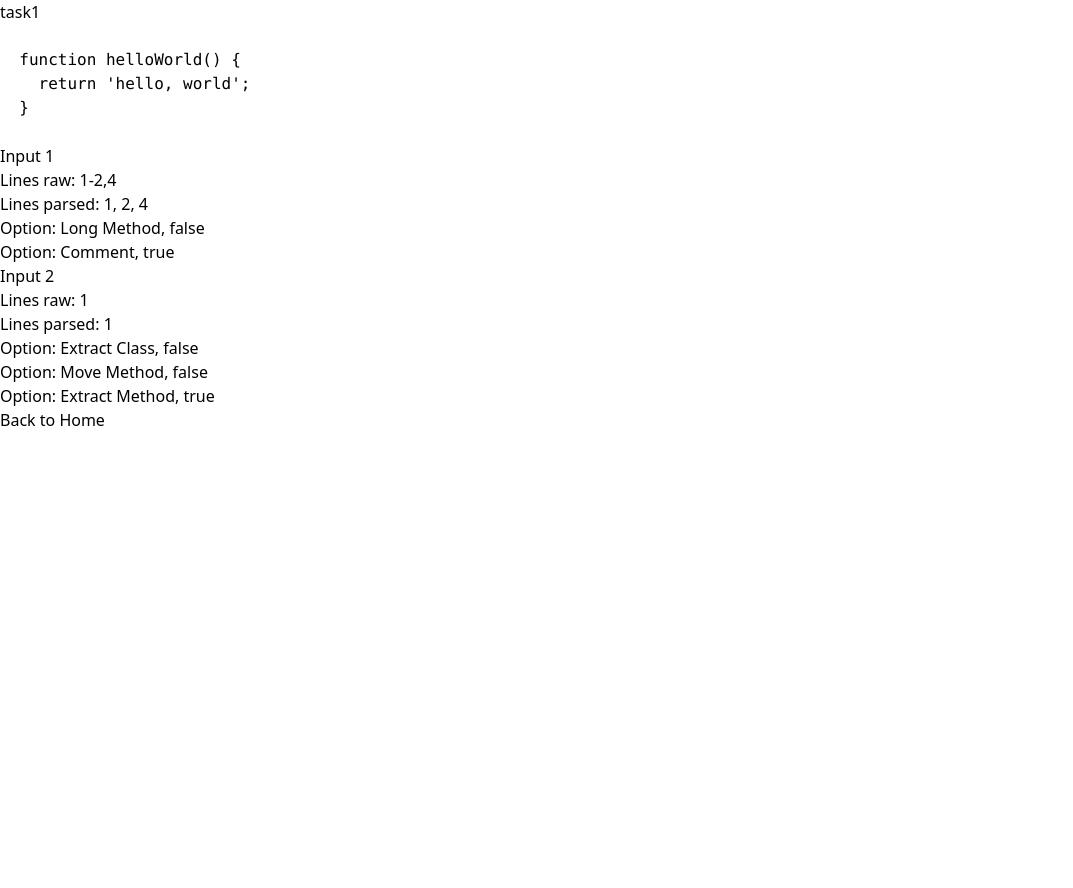
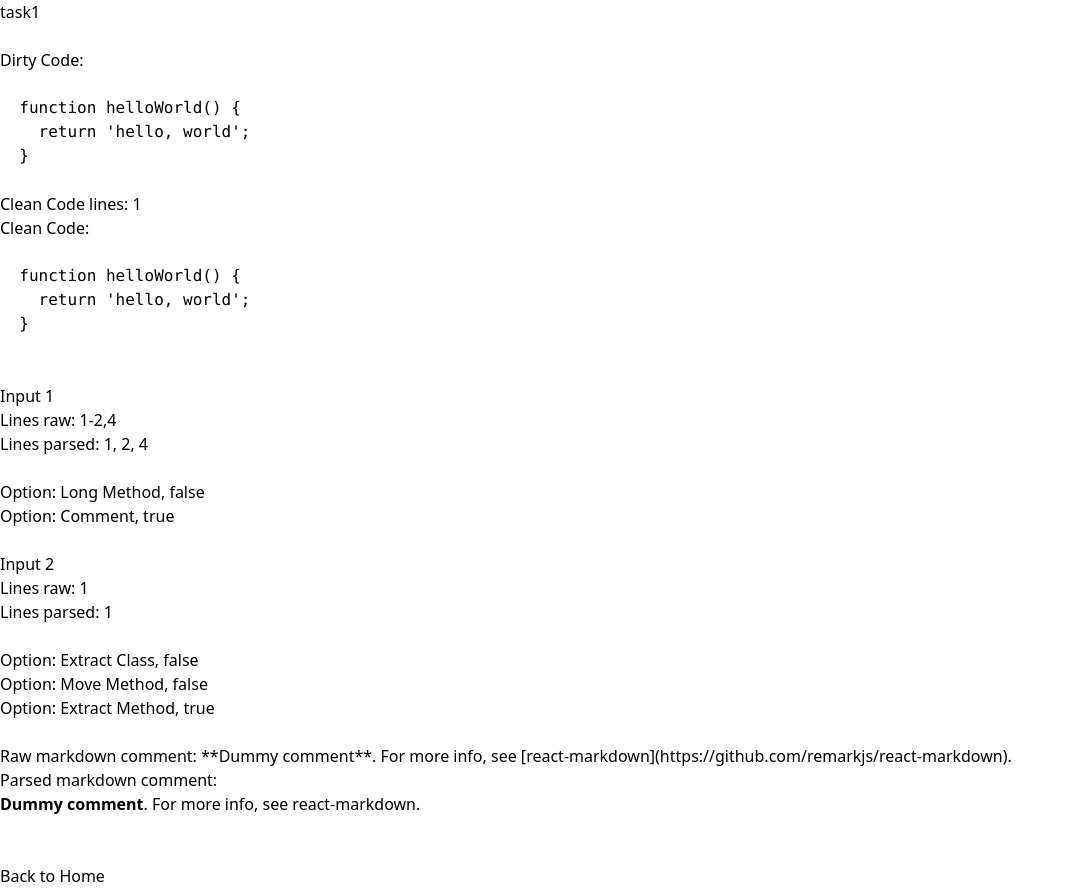
Before and after one commit to tonirah/soc-asklepios, a Next.js app: page /tasks/0 in a window 1280 px wide. Shown: the whole page, without its empty margins (0-1073 px from the left). Before the commit the page ends 800 px from the top, so only its background shows below. Built offline with nearby package versions, Linux system fonts and the light colour scheme.

Commit message:
feat: add comment to task, using markdown + parser

```diff
--- a/package.json
+++ b/package.json
@@ -26,7 +26,8 @@
     "next": "12.1.4",
     "parse-numeric-range": "1.3.0",
     "react": "18.0.0",
-    "react-dom": "18.0.0"
+    "react-dom": "18.0.0",
+    "react-markdown": "8.0.3"
   },
   "devDependencies": {
     "@commitlint/cli": "16.2.3",
--- a/src/pages/tasks/[id].tsx
+++ b/src/pages/tasks/[id].tsx
@@ -4,6 +4,7 @@ import { allTasks, ITask } from '@/tasks';
 import Head from 'next/head';
 
 import rangeParser from 'parse-numeric-range';
+import ReactMarkdown from 'react-markdown';
 
 export const getStaticPaths: GetStaticPaths = async () => {
   const paths = allTasks.map((task, index) => ({
@@ -36,21 +37,39 @@ export default function Task({ taskData }: { taskData: ITask }) {
         <title>{taskData.title}</title>
       </Head>
       <h1 className="underline decoration-double">{taskData.title}</h1>
+      <br />
+      Dirty Code:
       <pre>
         <code>{taskData.dirtyCode}</code>
       </pre>
+      Clean Code lines: {rangeParser(taskData.cleanCodeHighlightedLines)}
+      <br />
+      Clean Code:
+      <pre>
+        <code>{taskData.cleanCode}</code>
+      </pre>
+      <br />
       {taskData.inputs.map((input, index) => (
         <>
           <h2>Input {index + 1}</h2>
           <p>Lines raw: {input.lines}</p>
           <p>Lines parsed: {rangeParser(input.lines).join(`, `)}</p>
+          <br />
           {input.options.map((option, index) => (
             <p key={`option-` + index}>
               Option: {option.value + `, ` + (option.correct === true)}
             </p>
           ))}
+          <br />
         </>
       ))}
+      Raw markdown comment: {taskData.comment}
+      <br />
+      Parsed markdown comment:
+      <br />
+      <ReactMarkdown linkTarget="_blank">{taskData.comment}</ReactMarkdown>
+      <br />
+      <br />
       <Link href={`/`}>
         <a>Back to Home</a>
       </Link>
--- a/src/tasks/index.ts
+++ b/src/tasks/index.ts
@@ -21,9 +21,11 @@ interface IInput {
 }
 
 export interface ITask {
+  title: string;
   dirtyCode: string;
   cleanCode: string;
-  title: string;
+  cleanCodeHighlightedLines: string;
+  comment: string;
   inputs: IInput[];
 }
 
@@ -39,6 +41,8 @@ const task1: ITask = {
     return 'hello, world';
   }
   `,
+  cleanCodeHighlightedLines: `1`,
+  comment: `**Dummy comment**. For more info, see [react-markdown](https://github.com/remarkjs/react-markdown).`,
   inputs: [
     {
       options: [
@@ -62,6 +66,8 @@ const task2: ITask = {
   title: `task2`,
   dirtyCode: `function helloWorld() { return 'hello, world'; }`,
   cleanCode: `function helloWorld() { return 'hello, world'; }`,
+  cleanCodeHighlightedLines: `1`,
+  comment: `**Dummy comment**. For more info, see [react-markdown](https://github.com/remarkjs/react-markdown).`,
   inputs: [
     {
       options: [
```
Also changed, not shown: 1 other file (tests, documents, lock files or other folders).
